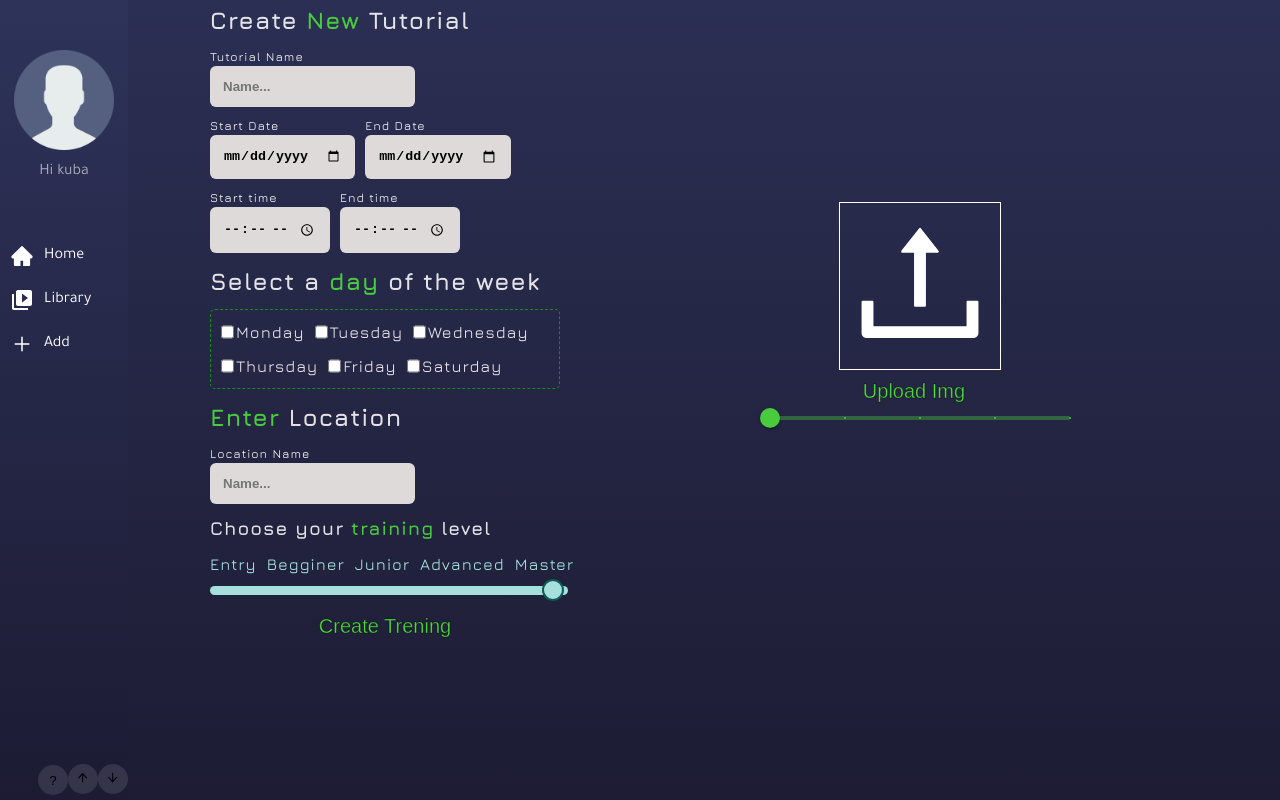
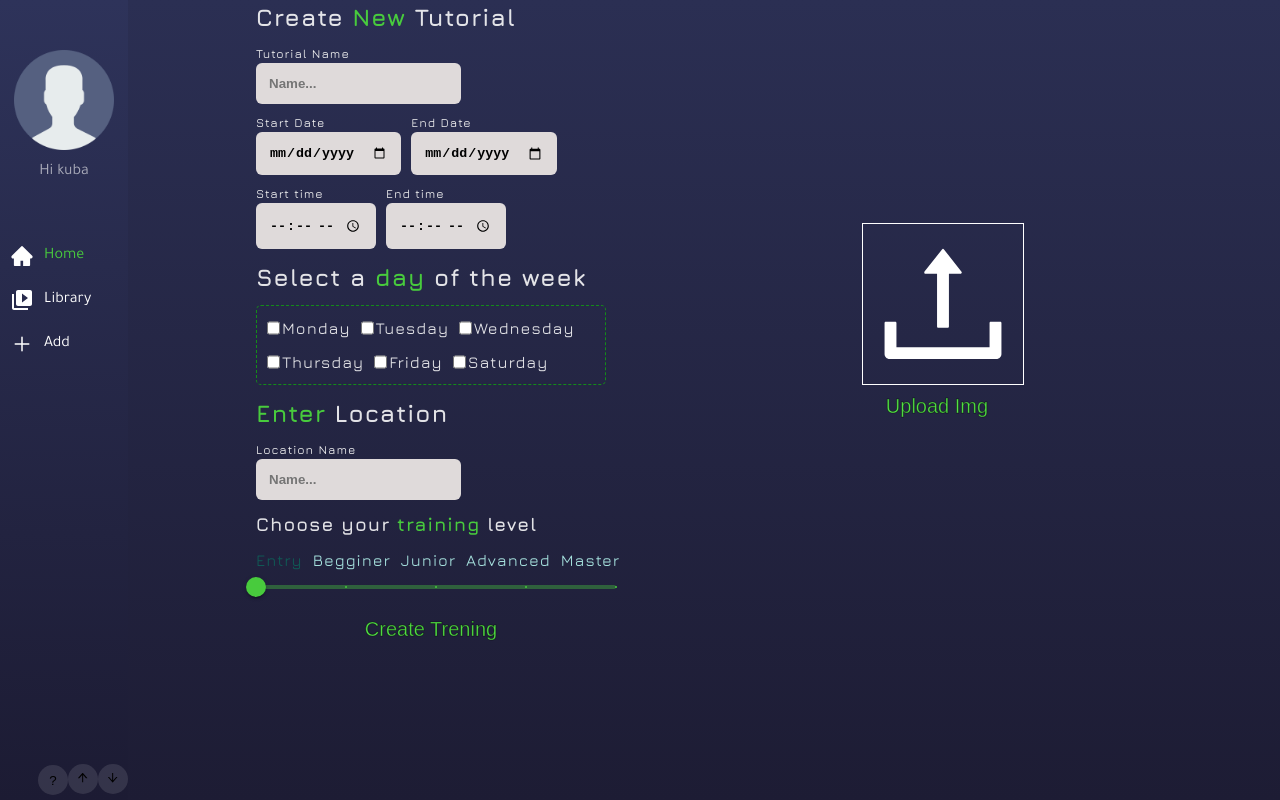
Before and after one commit to JackTheFullDev/tutorialApp, a React (Vite) app: page /add in a window 1280 px wide. Built offline with nearby package versions, Linux system fonts and the light colour scheme.

Commit message:
state-of-range-input

```diff
--- a/src/components/Add.css
+++ b/src/components/Add.css
@@ -50,15 +50,16 @@
 .levels-content-add-section
 {
     display: flex;
-    gap: 10px;
+    gap:10px;
+    justify-content: start;
+    font-size: 16px;
 }
-.level-slider-add-section input
-{
-    width: 100%;
-}
+
+
 .upload-image-content-add-section
 {
     border: 1px solid white;
+    display: flex;
 }
 .add-section span
 {
@@ -114,6 +115,11 @@
 .levels-content-add-section
 {
     color: #A5E0DD;
+}
+
+.levels-content-add-section p.active
+{
+    color: #105955;
 }
 
  input[type=range]
--- a/src/components/Add.jsx
+++ b/src/components/Add.jsx
@@ -4,11 +4,19 @@ import Box from "@mui/material/Box";
 import Slider from "@mui/material/Slider";
 
 import { AiOutlineUpload } from "react-icons/ai";
+import { useState } from "react";
+
+
 export const Add = () => {
-  function valuetext(value) {
-    return `${value}°C`;
+
+
+  const handleLevelValue = (event,newLevelValue) =>
+  {
+    setLevelState(newLevelValue);
+
   }
 
+  const [levelState,setLevelState]=useState(0);
   const iconStyle = { color: "white", fontSize: "10em" };
   return (
     <section className="add-section">
@@ -84,13 +92,31 @@ export const Add = () => {
         </div>
         <div className="level-slider-add-section">
           <div className="levels-content-add-section">
-            <p>Entry</p>
-            <p>Begginer</p>
-            <p>Junior</p>
-            <p>Advanced</p>
-            <p>Master</p>
+            <p className={levelState===0?"active":null}>Entry</p>
+            <p className={levelState===1?"active":null}>Begginer</p>
+            <p className={levelState===2?"active":null}>Junior</p>
+            <p className={levelState===3?"active":null}>Advanced</p>
+            <p className={levelState===4?"active":null}>Master</p>
           </div>
-          <input type="range" min="0" max="4" step="1" />
+
+          <Box sx={{
+           width: 360
+           }}
+           >
+          <Slider
+            aria-label="big steps"
+            defaultValue={0}
+            step={1}
+            marks
+            min={0}
+            max={4}
+            color="secondary"
+            onChange={handleLevelValue}
+            value={levelState}
+          />
+
+        </Box>
+
         </div>
         <div className="create-trening-button-add-section">
           <button className="add-section-button"> Create Trening</button>
@@ -103,22 +129,6 @@ export const Add = () => {
           </div>
           <button className="add-section-button">Upload Img</button>
         </div>
-        <Box sx={{
-           width: 300
-           }}
-           >
-          <Slider
-            aria-label="big steps"
-            defaultValue={0}
-            getAriaValueText={valuetext}
-            step={1}
-            marks
-            min={0}
-            max={4}
-            color="secondary"
-          />
-
-        </Box>
       </div>
     </section>
   );
--- a/src/components/feature/Navigation.jsx
+++ b/src/components/feature/Navigation.jsx
@@ -11,7 +11,7 @@ import { useState } from "react";
 export const Navigation = () => {
   const iconStyle = { color: "white", fontSize: "1.5em" };
   const [isThanksShown, setIsThanksShown] = useState(true);
-  const [currentPage, setCurrentPage] = useState(0);
+  const [currentPage, setCurrentPage] = useState(1);
 
   const handleThanks = (state) => {
     const thanksDiv = document.querySelector(".thanks-div");
```
